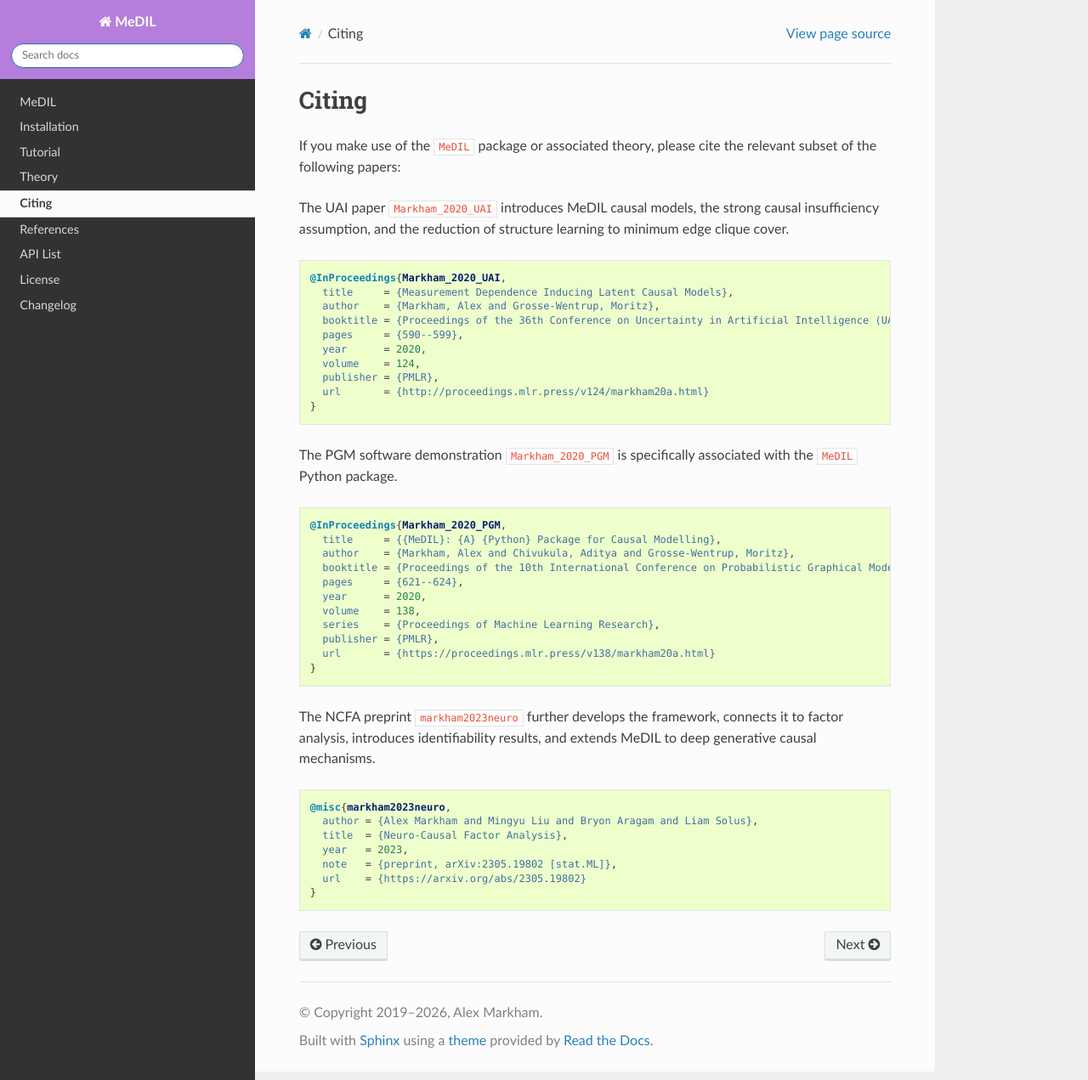
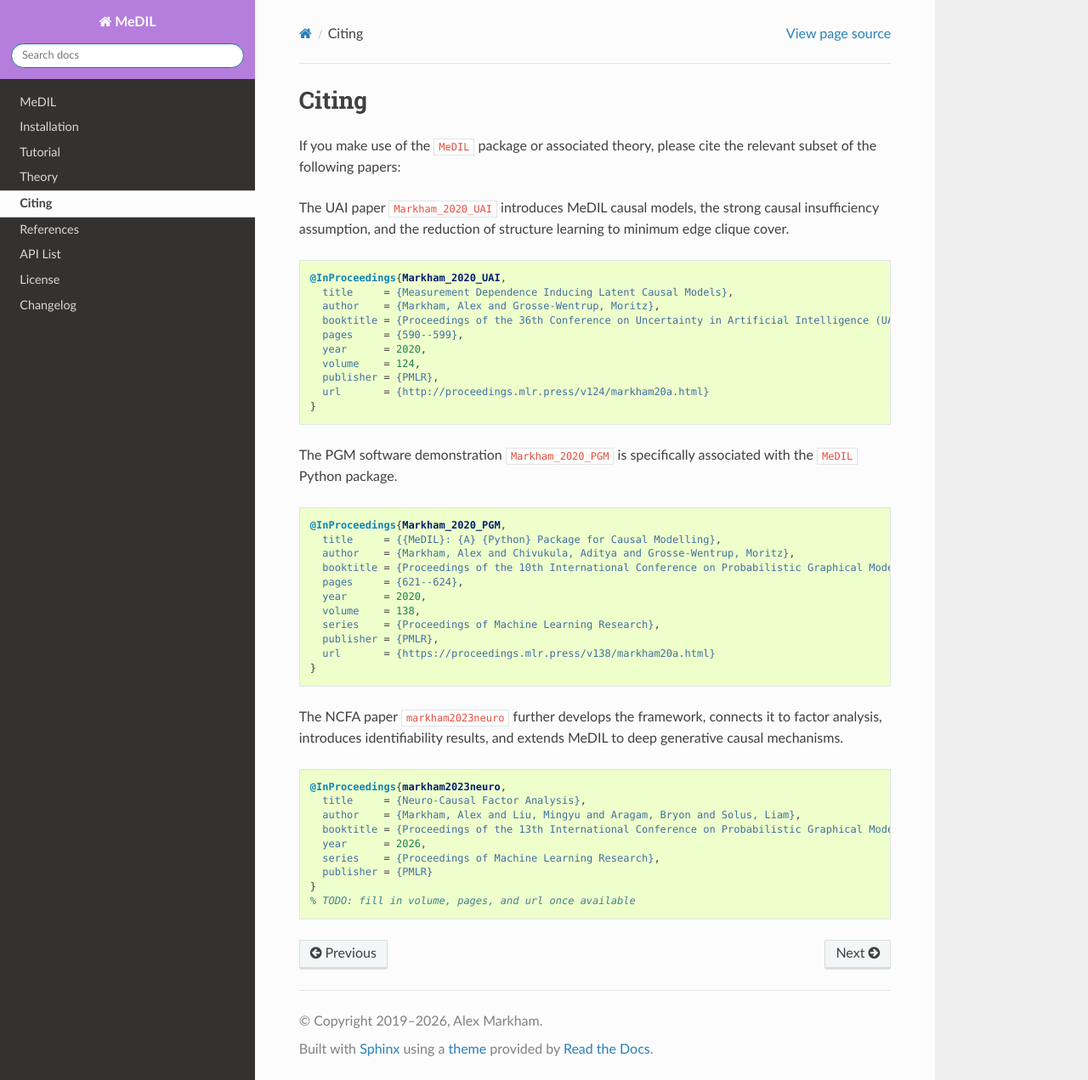
Before and after one commit to Alex-Markham/medil, a Sphinx documentation site: the page built from docs/citing.rst, in a window 1280 px wide and 1271 px high. Shown: the whole window at 85% size. Built offline with Sphinx 7.4.7 and the Read the Docs theme 3.1.0, drawn with Linux system fonts in a browser that asks for light colours; cross-references to code outside the pages are shown as plain code.

Commit message:
docs: update NCFA paper reference; accepted to PGM'26

```diff
--- a/docs/citing.rst
+++ b/docs/citing.rst
@@ -36,14 +36,16 @@ The PGM software demonstration :cite:`Markham_2020_PGM` is specifically associat
    }
 
 
-The NCFA preprint :cite:`markham2023neuro` further develops the framework, connects it to factor analysis, introduces identifiability results, and extends MeDIL to deep generative causal mechanisms.
+The NCFA paper :cite:`markham2023neuro` further develops the framework, connects it to factor analysis, introduces identifiability results, and extends MeDIL to deep generative causal mechanisms.
 
 .. code-block:: bibtex
 
-   @misc{markham2023neuro,
-     author = {Alex Markham and Mingyu Liu and Bryon Aragam and Liam Solus},
-     title  = {Neuro-Causal Factor Analysis},
-     year   = 2023,
-     note   = {preprint, arXiv:2305.19802 [stat.ML]},
-     url    = {https://arxiv.org/abs/2305.19802}
+   @InProceedings{markham2023neuro,
+     title     = {Neuro-Causal Factor Analysis},
+     author    = {Markham, Alex and Liu, Mingyu and Aragam, Bryon and Solus, Liam},
+     booktitle = {Proceedings of the 13th International Conference on Probabilistic Graphical Models (PGM)},
+     year      = 2026,
+     series    = {Proceedings of Machine Learning Research},
+     publisher = {PMLR}
    }
+   % TODO: fill in volume, pages, and url once available
--- a/docs/references.bib
+++ b/docs/references.bib
@@ -51,11 +51,14 @@
   url =		 {https://proceedings.mlr.press/v138/markham20a.html},
 }
 
-@misc{markham2023neuro,
-  author =	 {Alex Markham and Mingyu Liu and Bryon Aragam and
-                  Liam Solus},
+@InProceedings{markham2023neuro,
   title =	 {Neuro-Causal Factor Analysis},
-  year =	 2023,
-  note =	 {preprint, arXiv:2305.19802 [stat.ML]},
-  url =		 {https://arxiv.org/abs/2305.19802}
+  author =	 {Markham, Alex and Liu, Mingyu and Aragam, Bryon and
+                  Solus, Liam},
+  booktitle =	 {Proceedings of the 13th International Conference on
+                  Probabilistic Graphical Models (PGM)},
+  year =	 2026,
+  series =	 {Proceedings of Machine Learning Research},
+  publisher =	 {PMLR}
 }
+% TODO: fill in volume, pages, and url once available
```
Also changed, not shown: CHANGELOG.md (+1 -0 lines), README.md (+2 -2 lines), src/expt/README.md.
